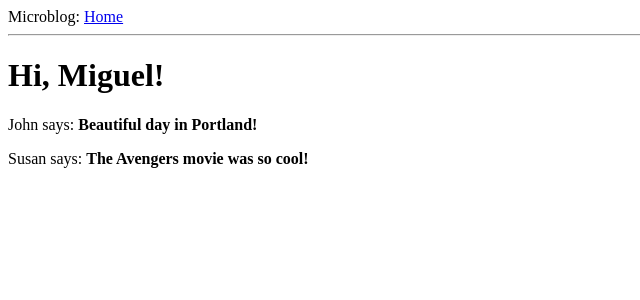
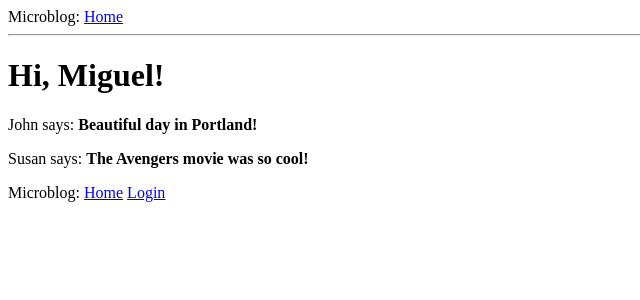
Before and after one commit to VaughnAkiu/PythonFlaskKindleQuotes, a Flask app: page / in a window 1280 px wide. Shown: the top 300 px of the page, without its empty margins (0-640 px from the left). Run offline with Flask 2, Linux system fonts and the light colour scheme.

Commit message:
add link to nav bar inside base.html

```diff
--- a/microblog/app/templates/base.html
+++ b/microblog/app/templates/base.html
@@ -12,3 +12,9 @@
         {% block content %}{% endblock %}
     </body>
 </html>
+
+<div>
+    Microblog:
+    <a href="/index">Home</a>
+    <a href="/login">Login</a>
+</div>
```
